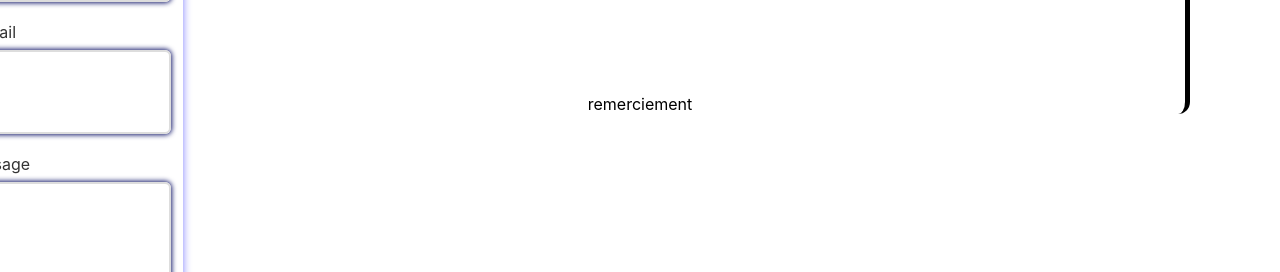
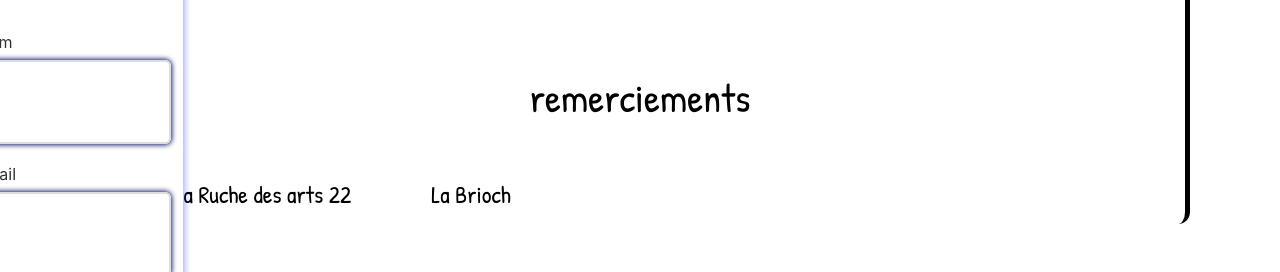
Before and after one commit to jujuli1/trajao, a React (Create React App) app: page / in a window 1280 px wide. Shown: the part 3076-3348 px from the top of the page. Before the commit the page ends 3206 px from the top, so only its background shows below. Built offline with nearby package versions, Linux system fonts and the light colour scheme; a web font is replaced by a local one.

Commit message:
finitions

```diff
--- a/src/components/First.css
+++ b/src/components/First.css
@@ -1,15 +1,24 @@
 .first {
     display: flex;
-    justify-content: center; /* Centre les éléments horizontalement */
-    align-items: center; /* Centre les éléments verticalement */
-    height: 100vh; /* Utilise la hauteur complète de la fenêtre */
-    margin-left: 7%; /* Espacement à gauche */
-    margin-right: 7%; /* Espacement à droite */
+    justify-content: center;
+    align-items: center;
+    height: 100vh;
+    margin-left: 7%;
+    margin-right: 7%;
     position: relative;
     background-color: white;
     border-right: solid black 5px;
     border-left: solid black 5px;
     border-radius: 10px;
+
+}
+
+@media (max-width: 480px) {
+    .first {
+
+        z-index: 1;
+
+    }
 }
 
 .photoProfile {
@@ -19,15 +28,16 @@
     opacity: 0;      /* Initialement l'image est invisible */
     transform: scale(2); /* L'image commence à sa taille normale */
     position: absolute;
-    animation: fadeIn 3s ease-in-out forwards, shrinkAndMove 2s ease-in-out 2s forwards; /* Applique les animations */
+    animation: fadeIn 3s ease-in-out forwards, shrinkAndMove 2s ease-in-out 2s forwards;
 }
 
 @media (max-width: 480px) {
     .photoProfile {
         width: 260px;
         height: 260px;
-        transform: scale(1.5);
-        animation: fadeIn 4s ease-in-out forwards, shrinkAndMove 3s ease-in-out 2s forwards; /* Applique les animations */
+        transform: scale(2) translateX(0);
+        animation: fadeIn 4s ease-in-out forwards, shrinkAndMove 3s ease-in-out 2s forwards;
+        z-index: 2;
     }
 }
 
--- a/src/components/Second.css
+++ b/src/components/Second.css
@@ -33,7 +33,7 @@ ul{
 }
 
 .graphique{
-    margin-bottom: 30vh;
+    margin-bottom: 27vh;
 
 }
 
@@ -42,3 +42,41 @@ ul{
   font-size: 5vh;
   font-family: 'Patrick Hand', cursive;
 }
+
+.ruche{
+    width: 5vh ;
+    height: 5vh;
+
+}
+
+.laruche{
+  width: 36%;
+  display: flex;
+  gap: 10vh;
+  font-size: 3vh;
+  margin-left: 5vh;
+}
+
+@media screen and (max-width: 480px) {
+  .laruche {
+    width: 75%;
+  display: flex;
+  gap: 10vh;
+  font-size: 2vh;
+  margin-left: 3vh;
+  }
+}
+
+.thx {
+    display: flex;
+    margin-bottom: 6vh;
+
+}
+.linkthx{
+  font-family: 'Patrick Hand', cursive;
+}
+
+.merci{
+  font-family: 'Patrick Hand', cursive;
+  font-size: 5vh;
+}
--- a/src/components/Second.js
+++ b/src/components/Second.js
@@ -13,7 +13,8 @@ import Brioch from '../images/tarot1.jpg';
 import Cyclope from '../images/tarot2.jpg';
 import Witch from '../images/witch.png';
 import Tigre from '../images/tigre.bmp';
-import Sorciere from '../images/sorciere.png'
+import Sorciere from '../images/sorciere.png';
+import Ruche from '../images/ruche.jpg'
 
 
 
@@ -67,7 +68,23 @@ const Second = () => {
             {/* Modal */}
             <Modal show={modalOpen} onClose={closeModal} imgSrc={selectedImage} />
 
-            <footer><p>remerciement</p></footer>
+            <footer>
+
+            <p className='merci'>remerciements</p>
+                <div className='thx'>
+
+
+            <div className='laruche' >
+
+
+            <a className='linkthx' href='https://www.facebook.com/laruchedesarts22/photos?locale=fr_FR'><img src={Ruche} className='ruche'/>La Ruche des arts 22</a>
+            <a className='linkthx' href='https://www.instagram.com/collectiflabrioche/'>La Brioch</a>
+
+            </div>
+                </div>
+
+
+            </footer>
         </div>
     );
 };
```
Also changed, not shown: src/images/ruche.jpg (added).
